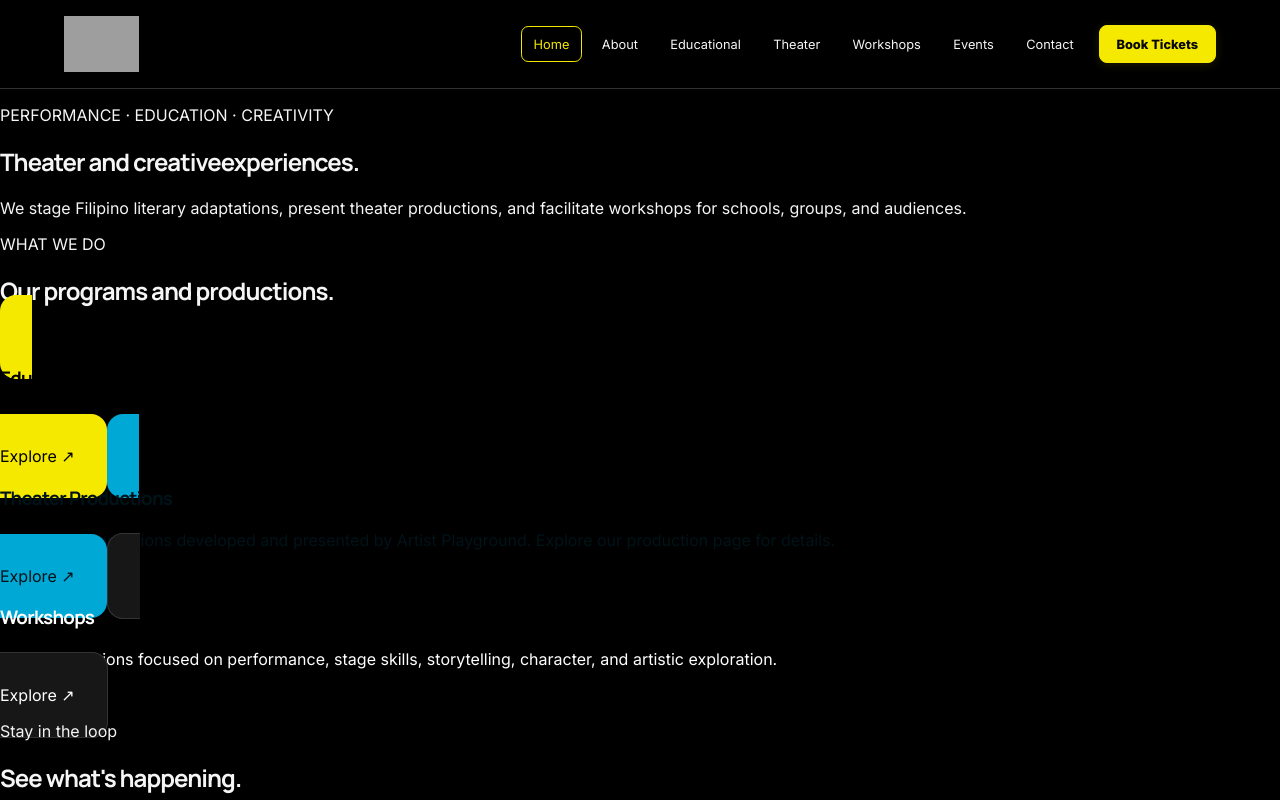
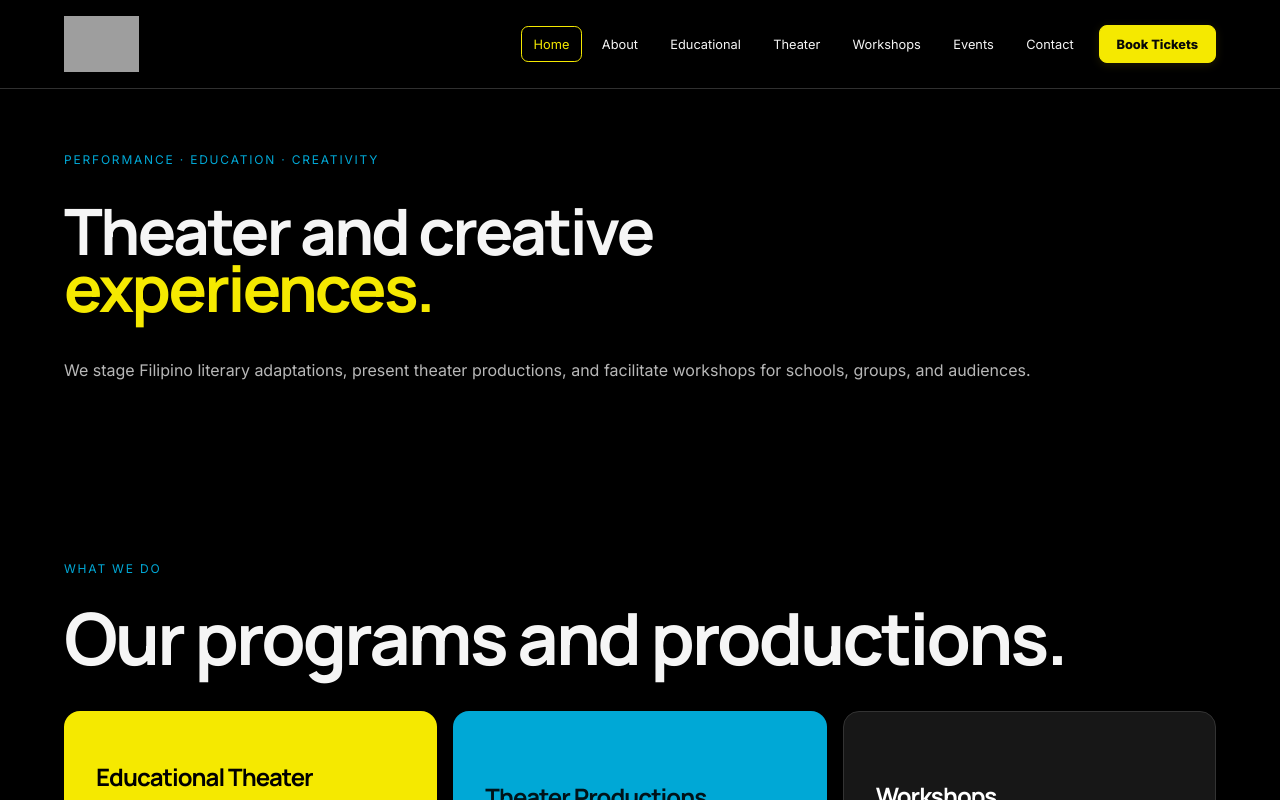
Before and after one commit to web2table/artistplayground, a Next.js app: page / in a window 1280 px wide. Shown: the top 800 px of the page. Built offline with nearby package versions, Linux system fonts and the light colour scheme; grey boxes are pictures that could not be loaded.

Commit message:
Load home page styles before hydration

```diff
--- a/src/styles/global.css
+++ b/src/styles/global.css
@@ -156,3 +156,20 @@ img { max-width: 100%; display: block; }
   .site-header { padding: 1rem 4vw; }
   .site-header nav { padding-left: 4vw; padding-right: 4vw; }
 }
+
+/* Home page styles — extracted for first-paint rendering */
+
+        .ap-page-home .hero{min-height:0;padding:clamp(2.5rem,4vw,3.5rem) 5vw;display:flex;flex-direction:column;justify-content:flex-start}
+        .ap-page-home .eyebrow{color:var(--ap-blue);letter-spacing:.15em;font-size:var(--ap-size-eyebrow)}
+        .ap-page-home h1{font-family:var(--ap-font-display);font-size:var(--ap-size-hero);line-height:.88;margin:1.5rem 0}
+        .ap-page-home h1 span{display:block}.ap-page-home .yellow{color:var(--ap-yellow)}
+        .ap-page-home .tagline{color:var(--ap-muted);font-size:var(--ap-size-body);margin-top:1.25rem;display:flex;flex-direction:column;align-items:flex-start;gap:.35rem}
+        .ap-page-home .tagline-secondary{color:var(--ap-muted);font-size:var(--ap-size-body)}
+        .ap-page-home .section{padding:clamp(3rem,8vw,7rem) 5vw}
+        .ap-page-home .section-heading h2, .ap-page-home h2{font-family:var(--ap-font-display);font-size:clamp(2rem,6vw,4.5rem);margin:.4rem 0 1.5rem}
+        .ap-page-home .offerings{display:grid;grid-template-columns:repeat(3,minmax(0,1fr));gap:1rem}
+        .ap-page-home .offering{min-height:250px;padding:2rem;text-decoration:none;border-radius:1rem;display:flex;flex-direction:column;justify-content:flex-end;gap:.5rem}
+        .ap-page-home .offering h3{font-size:var(--ap-size-card);margin:0 0 .5rem}.ap-page-home .offering p{margin:0}.ap-page-home .offering span{font-weight:800;margin-top:.75rem}
+        .ap-page-home .offering.yellow{background:var(--ap-yellow);color:#000}.ap-page-home .offering.blue{background:var(--ap-blue);color:#001319}.ap-page-home .offering.dark{background:#171717;border:1px solid #333;color:white}
+        .ap-page-home .cta{display:inline-block;margin-top:1.5rem;color:var(--ap-yellow);font-weight:bold;text-decoration:none}
+        @media(max-width:700px){.ap-page-home .hero{min-height:0;padding:2.5rem 5vw 2rem;justify-content:flex-start}.ap-page-home .hero h1{margin:1rem 0}.ap-page-home .hero .tagline{margin-top:.5rem}.ap-page-home .offerings{grid-template-columns:1fr}.ap-page-home .offering{min-height:180px}}
```
